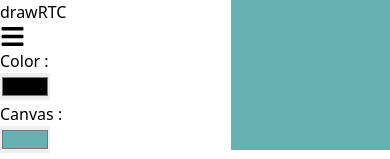
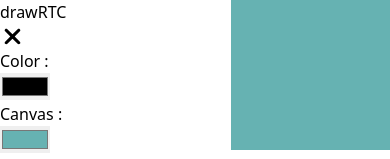
Before and after one commit to apsinghdev/drawRTC, a React (Vite) app in the folder client/: page / in a window 390 px wide. Both pictures are taken after a click on the icon 12 px from the left and 36 px from the top of the page. Shown: the top 159 px of the page. Built offline with nearby package versions, Linux system fonts and the light colour scheme.

Commit message:
Conditionally showing hamburger and Xmark; change color on hover

```diff
--- a/client/src/App.jsx
+++ b/client/src/App.jsx
@@ -44,10 +44,6 @@ function App() {
   const [roomId, setRoomId] = useRecoilState(roomIdAtom);
   const { socket, setSocket } = useSocket();
   const [ messageText, setMessageText ] = useRecoilState(messageTxtAtom);
-
-  function toggleMenu() {
-    setShowMenu(!showMenu);
-  }
 
   const canvasRef = useRef(null);
   const sidebarRef = useRef(null);
@@ -268,7 +264,8 @@ function App() {
         clearOnClick={clearOnClick}
         ref={sidebarRef}
         id="clear"
-        toggleMenu={toggleMenu}
+        showMenu={showMenu}
+        setShowMenu={setShowMenu}
       ></Sidebar>
       <Canvas canvasRef={canvasRef}></Canvas>
       {eraserMode && <EraserCursor></EraserCursor>}
--- a/client/src/components/Header.jsx
+++ b/client/src/components/Header.jsx
@@ -1,14 +1,23 @@
 /* eslint-disable react/prop-types */
 import { FaBars } from "react-icons/fa";
+import { FaXmark } from "react-icons/fa6";
 
 function Header(props) {
+  const toggleMenu = () => props.setShowMenu((prev) => !prev);
+
   return (
     <div className="flex py-5 justify-around bg-gradient-to-r from-indigo-500 from-10% via-sky-500 via-30% to-emerald-500 to-90% w-full items-center">
       <h1 className="font-sans text-2xl antialiased font-extrabold text-white">
         drawRTC
       </h1>
       <div className="cursor-pointer" id="options">
-        <FaBars size={25} onClick={props.toggleMenu} />
+
+        {/* conditionally show hamburger or Xmark */}
+        {props.showMenu ? (
+          <FaXmark className="hover:text-neutral-600" size={25} onClick={toggleMenu} />
+        ) : (
+          <FaBars className="hover:text-neutral-600" size={25} onClick={toggleMenu} />
+        )}
       </div>
     </div>
   );
--- a/client/src/components/Sidebar.jsx
+++ b/client/src/components/Sidebar.jsx
@@ -9,7 +9,7 @@ function Sidebar(props){
         className="flex flex-col w-64 bg-gradient-to-r from-slate-900 to-slate-700 relative"
         ref={props.ref}
       >
-        <Header toggleMenu={props.toggleMenu}></Header>
+        <Header showMenu={props.showMenu} setShowMenu={props.setShowMenu}></Header>
         <Toolbar
           clearOnClick={props.clearOnClick}
           id={props.id}
```
